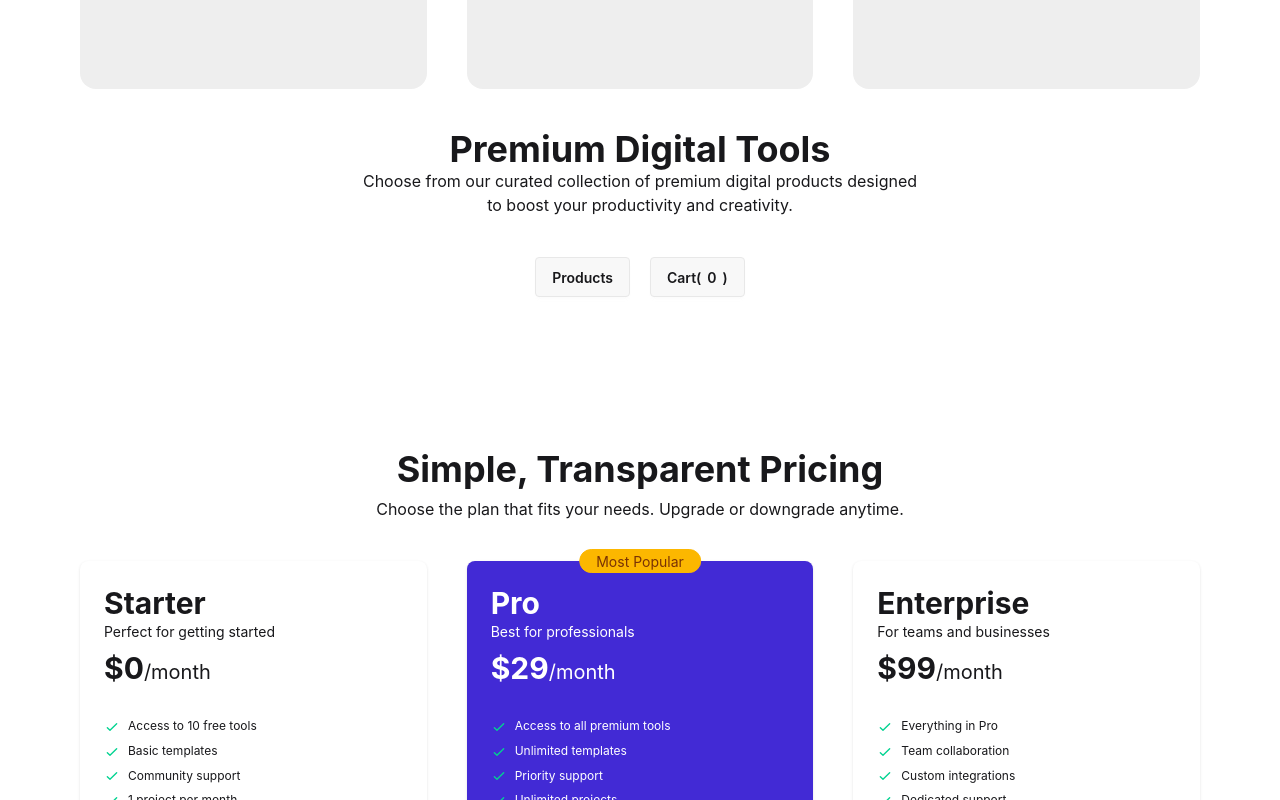
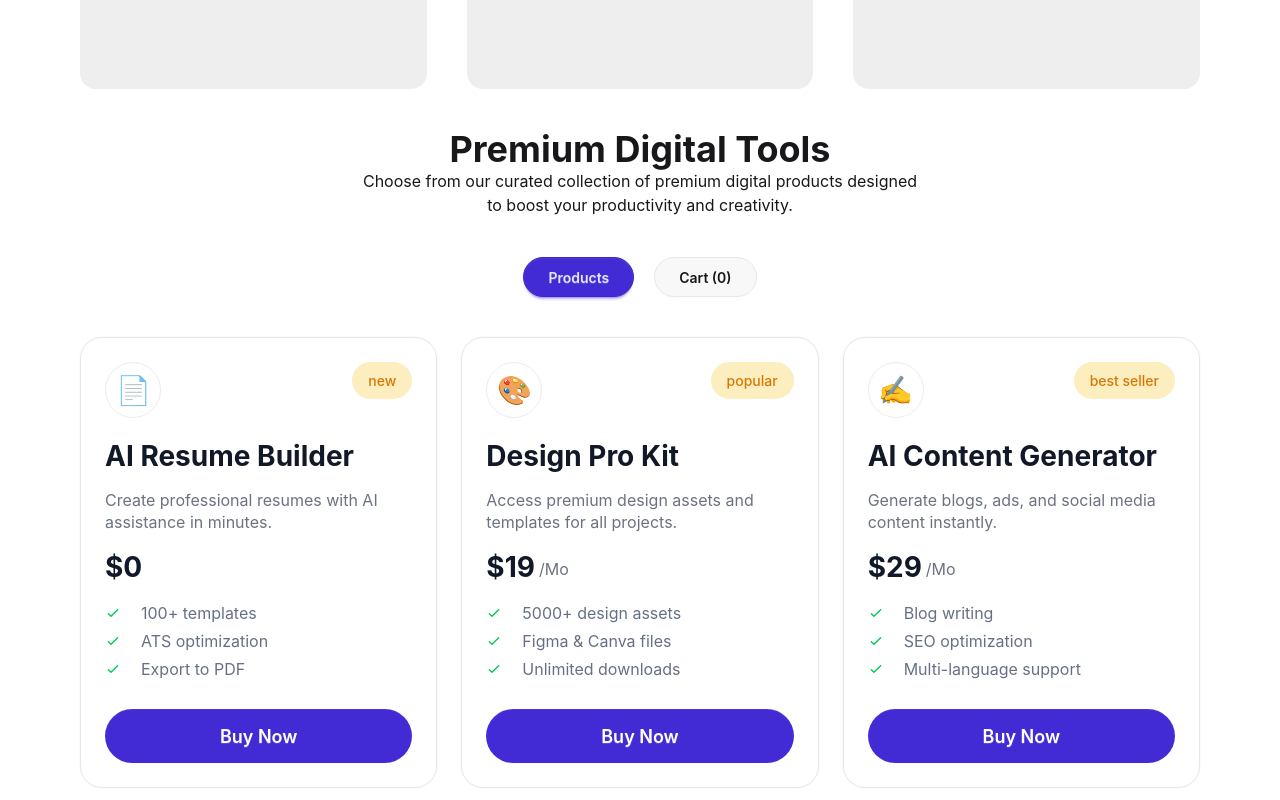
Before and after one commit to maruf-hasan7081/A6-DigiTools-Platform-Using-React, a React (Vite) app: page / in a window 1280 px wide. Shown: the part 1400-2200 px from the top of the page. Built offline with nearby package versions, Linux system fonts and the light colour scheme.

Commit message:
only nav count part

```diff
--- a/src/component/Products/Card.jsx
+++ b/src/component/Products/Card.jsx
@@ -1,15 +1,63 @@
 import React from 'react';
 
-const Card = ({ product }) => {
-
-    console.log(product);
-
+const Card = ({ product, cart, handleAddToCart }) => {
+    const isAdded = cart.some(item => item.id === product.id);
 
     return (
-        <div>
+        <div className="w-full max-w-[390px] rounded-[22px] border border-[#E8E8E8] bg-white p-6 shadow-[0_0_0_1px_rgba(0,0,0,0.02)]">
+            <div className="mb-6 flex items-start justify-between">
+                <div className="flex h-[56px] w-[56px] items-center justify-center rounded-full border border-[#ECECEC] bg-white text-[28px]">
+                    {product.icon}
+                </div>
 
+                <span className="rounded-full bg-[#FCEEBE] px-4 py-2 text-[14px] font-medium text-[#D97706]">
+                    {product.tag}
+                </span>
+            </div>
 
+            <h2 className="text-[28px] font-bold leading-none text-[#111827]">
+                {product.name}
+            </h2>
 
+            <p className="mt-5 text-[16px] leading-[1.35] text-[#6B7280]">
+                {product.description}
+            </p>
+
+            <div className="mt-5 flex items-end">
+                <span className="text-[28px] font-bold leading-none text-[#111827]">
+                    ${product.price}
+                </span>
+                <span className="ml-1 text-[16px] text-[#6B7280]">
+                    {product.period === 'one-time'
+                        ? ''
+                        : product.period === 'yearly'
+                        ? '/Yr'
+                        : '/Mo'}
+                </span>
+            </div>
+
+            <div className="mt-6 space-y-3">
+                {product.features.map((feature, index) => (
+                    <div key={index} className="flex items-center gap-3">
+                        <svg xmlns="http://www.w3.org/2000/svg" className="size-4 me-2 inline-block text-green-500" fill="none" viewBox="0 0 24 24" stroke="currentColor">
+                            <path strokeLinecap="round" strokeLinejoin="round" strokeWidth="2" d="M5 13l4 4L19 7" />
+                        </svg>
+                        <p className="text-[16px] leading-none text-[#667085]">
+                            {feature}
+                        </p>
+                    </div>
+                ))}
+            </div>
+
+            <button
+                onClick={() => handleAddToCart(product)}
+                disabled={isAdded}
+                className={`btn mt-8 h-[54px] w-full rounded-full border-none text-[18px] font-semibold text-white ${
+                    isAdded ? 'bg-green-600 cursor-not-allowed' : 'bg-primary'
+                }`}
+            >
+                {isAdded ? '✓ Added' : 'Buy Now'}
+            </button>
         </div>
     );
 };
--- /dev/null
+++ b/src/component/Products/Cart.jsx
@@ -0,0 +1,62 @@
+import React from 'react';
+
+const Cart = ({ cart, handleRemoveFromCart, handleCheckout }) => {
+    const total = cart.reduce((sum, item) => sum + item.price, 0);
+
+    return (
+        <div className='mt-10 px-4 sm:px-6 md:px-10 lg:px-20 mb-10'>
+            <div className='rounded-[22px] border border-[#E8E8E8] bg-white p-6 md:p-8 shadow-sm'>
+                <h2 className='text-[32px] font-bold text-[#111827] mb-8'>Your Cart</h2>
+
+                {cart.length === 0 ? (
+                    <p className='text-lg text-gray-500'>No product added</p>
+                ) : (
+                    <>
+                        <div className='space-y-4'>
+                            {cart.map(item => (
+                                <div
+                                    key={item.id}
+                                    className='flex items-center justify-between rounded-2xl bg-[#F7F7FA] px-4 py-4'
+                                >
+                                    <div className='flex items-center gap-4'>
+                                        <div className='flex h-[48px] w-[48px] items-center justify-center rounded-full bg-white text-2xl border border-[#ECECEC]'>
+                                            {item.icon}
+                                        </div>
+
+                                        <div>
+                                            <h3 className='text-xl font-semibold text-[#111827]'>
+                                                {item.name}
+                                            </h3>
+                                            <p className='text-[#6B7280]'>${item.price}</p>
+                                        </div>
+                                    </div>
+
+                                    <button
+                                        onClick={() => handleRemoveFromCart(item.id)}
+                                        className='text-pink-500 font-medium'
+                                    >
+                                        Remove
+                                    </button>
+                                </div>
+                            ))}
+                        </div>
+
+                        <div className='mt-6 flex justify-between items-center'>
+                            <p className='text-[#6B7280] text-lg'>Total:</p>
+                            <h3 className='text-4xl font-bold text-[#111827]'>${total}</h3>
+                        </div>
+
+                        <button
+                            onClick={handleCheckout}
+                            className='btn mt-6 h-[56px] w-full rounded-full border-none bg-primary text-lg font-semibold text-white'
+                        >
+                            Proceed To Checkout
+                        </button>
+                    </>
+                )}
+            </div>
+        </div>
+    );
+};
+
+export default Cart;
--- a/src/component/Products/Products.jsx
+++ b/src/component/Products/Products.jsx
@@ -1,31 +1,73 @@
-import React, { use } from 'react';
+import React, { use, useState } from 'react';
 import Card from './Card';
+import Cart from './Cart';
 
 const Products = ({ datapromise }) => {
-    const data = use(datapromise)
+    const data = use(datapromise);
+    const [selectedTab, setSelectedTab] = useState('Products');
+    const [cart, setCart] = useState([]);
+
+    const handleAddToCart = (product) => {
+        const exists = cart.find(item => item.id === product.id);
+
+        if (!exists) {
+            setCart([...cart, product]);
+        }
+    };
+
+    const handleRemoveFromCart = (id) => {
+        const remainingProducts = cart.filter(item => item.id !== id);
+        setCart(remainingProducts);
+    };
+
+    const handleCheckout = () => {
+        setCart([]);
+    };
+
     return (
-        console.log(datapromise),
         <div>
-            <div className='text-center mt-10'>
-                 <h1 className='text-4xl font-bold'>Premium Digital Tools</h1>
-                 <p>Choose from our curated collection of premium digital products designed</p>
-                 <p>to boost your productivity and creativity.</p>
-
-            </div>
-            <div className='flex justify-center align-center mt-10 gap-5'>
-                <button className='btn '>Products</button>
-                <button className='btn'>Cart(<span>0</span>)</button>
-
-            </div>
-            <div className='grid grid-cols-1 md:grid-cols-2 lg:grid-cols-3 gap-4 mt-10'>
-
-                {data.map(product => <Card key={product.id} product={product} />)}
-
-
+            <div className='text-center mt-10 px-4'>
+                <h1 className='text-4xl font-bold'>Premium Digital Tools</h1>
+                <p>Choose from our curated collection of premium digital products designed</p>
+                <p>to boost your productivity and creativity.</p>
             </div>
 
+            <div className='flex justify-center items-center mt-10 gap-5'>
+                <button
+                    className={`btn rounded-full px-6 ${selectedTab === 'Products' ? 'btn-primary' : ''}`}
+                    onClick={() => setSelectedTab('Products')}
+                >
+                    Products
+                </button>
 
+                <button
+                    className={`btn rounded-full px-6 ${selectedTab === 'Cart' ? 'btn-primary' : ''}`}
+                    onClick={() => setSelectedTab('Cart')}
+                >
+                    Cart ({cart.length})
+                </button>
+            </div>
 
+            {selectedTab === 'Products' && (
+                <div className='grid grid-cols-1 md:grid-cols-2 lg:grid-cols-3 gap-6 mt-10 px-4 sm:px-6 md:px-10 lg:px-20'>
+                    {data.map(product => (
+                        <Card
+                            key={product.id}
+                            product={product}
+                            cart={cart}
+                            handleAddToCart={handleAddToCart}
+                        />
+                    ))}
+                </div>
+            )}
+
+            {selectedTab === 'Cart' && (
+                <Cart
+                    cart={cart}
+                    handleRemoveFromCart={handleRemoveFromCart}
+                    handleCheckout={handleCheckout}
+                />
+            )}
         </div>
     );
 };
```
